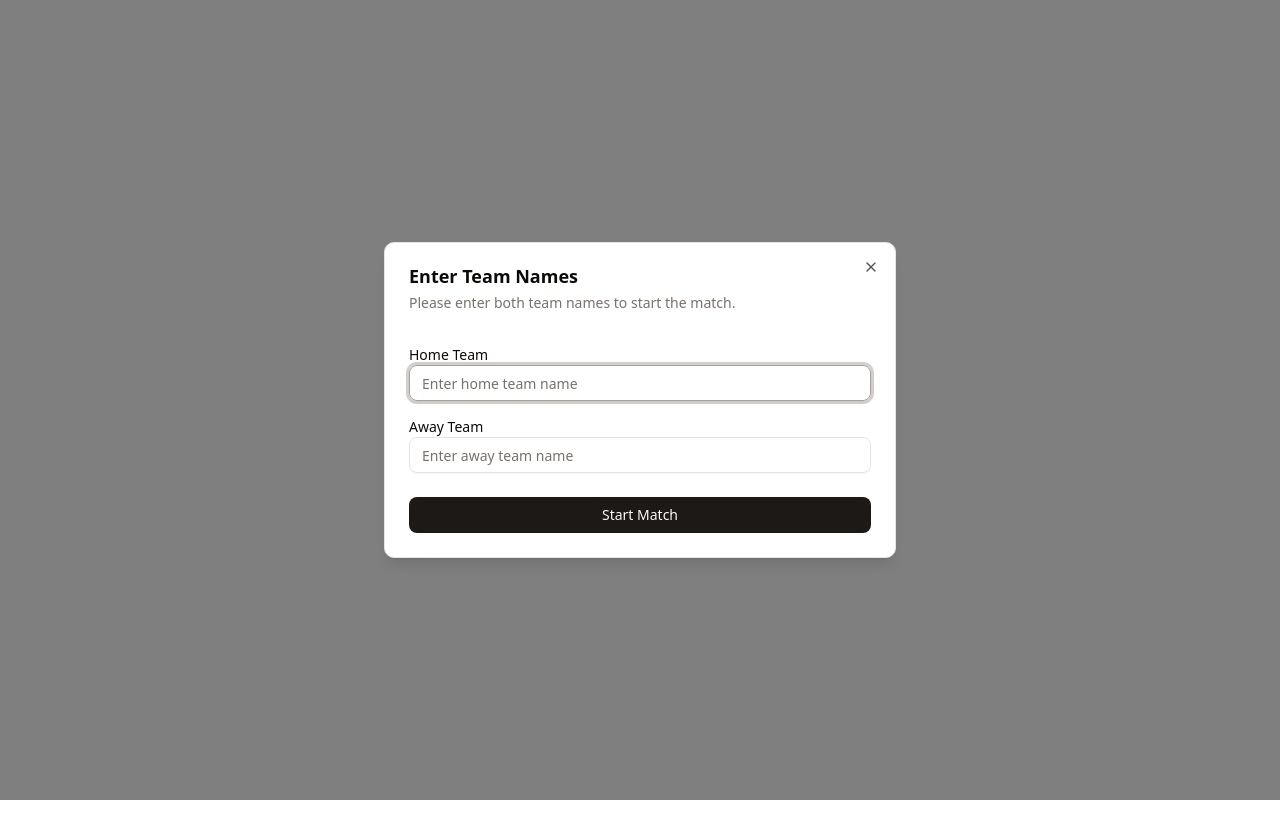
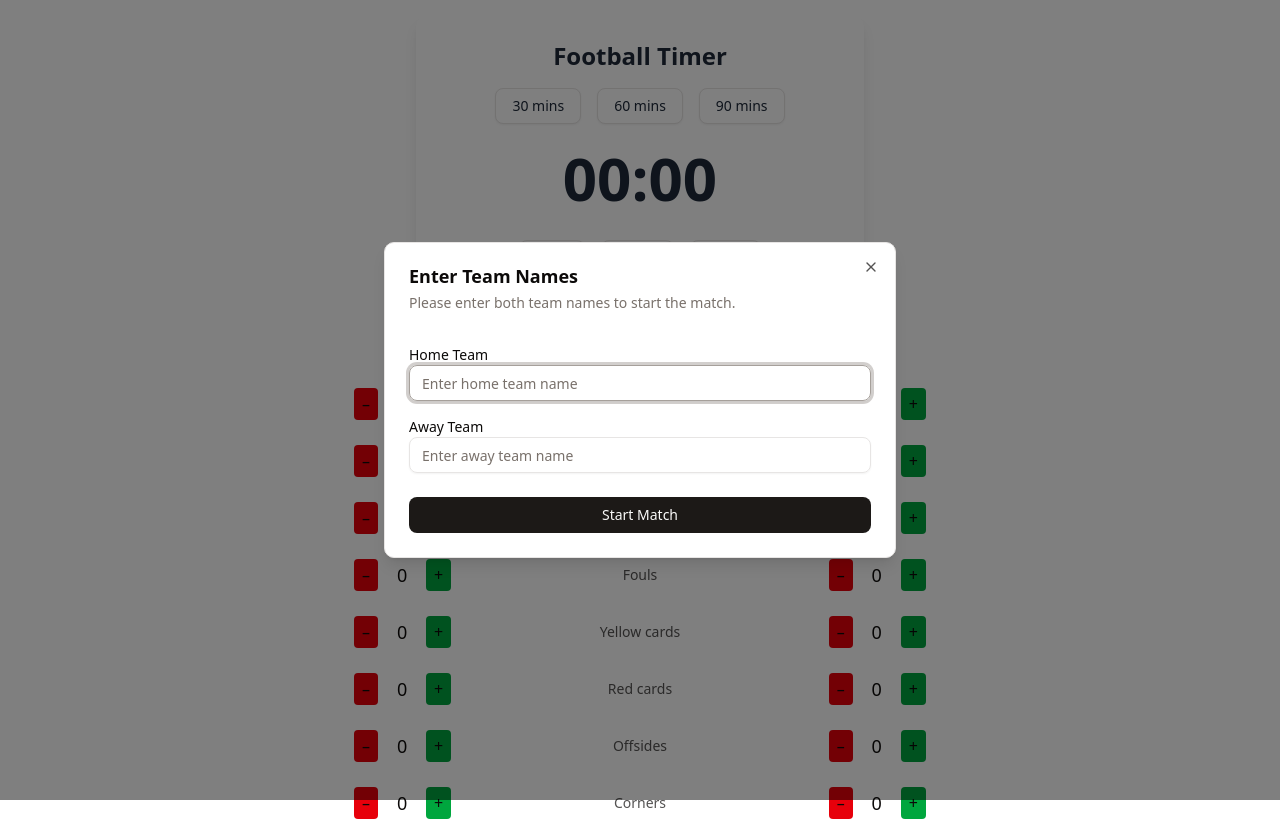
Before and after one commit to cipherWizard31/scoreboard-app, a Next.js app: page / in a window 1280 px wide. Before the commit the page ends 800 px from the top, so only its background shows below. Built offline with nearby package versions, Linux system fonts and the light colour scheme.

Commit message:
Add StatsBoard component and update layout in ScoreboardSetup

```diff
--- a/app/page.tsx
+++ b/app/page.tsx
@@ -1,14 +1,16 @@
 "use client";
 
 import Countdown from "@/components/count-down";
+import StatsBoard from "@/components/stats-board";
 import TeamDisplay from "@/components/team-input-display";
 
 export default function ScoreboardSetup() {
 
   return (
-    <div className="flex flex-col items-center justify-center min-h-screen w-full">
+    <div className="flex flex-col items-center justify-center min-h-screen w-full pt-4">
       <Countdown />
       <TeamDisplay />
+      <StatsBoard />
     </div>
   );
 }
--- a/components/stats-board.tsx
+++ b/components/stats-board.tsx
@@ -76,17 +76,13 @@ export default function StatsBoard() {
   ]
 
   return (
-    <div className="w-full max-w-2xl mx-auto mt-10 text-white">
-      <div className="grid grid-cols-3 font-semibold text-center mb-4 text-xl">
-        <span>{home.name}</span>
-        <span className="opacity-70">TEAM STATS</span>
-        <span>{away.name}</span>
-      </div>
+    <div className="w-full max-w-2xl mx-auto mt-10 text-center">
+      <span className="text-3xl w-full text-center">Stats</span>
 
       {statsList.map(stat => (
         <div
           key={stat.key}
-          className="grid grid-cols-3 items-center py-3 border-b border-white/10"
+          className="grid grid-cols-3 gap-10 items-center py-3 border-b border-white/10"
         >
           {/* Home side */}
           <div className="flex items-center justify-center gap-2">
--- a/components/team-input-display.tsx
+++ b/components/team-input-display.tsx
@@ -99,12 +99,11 @@ const TeamDisplay = () => {
       {submitted && (
         <div className="text-center mt-8">
           <h1 className="text-3xl font-bold mb-2">🏟️ Matchday</h1>
-          <div className="flex items-center justify-center gap-6 text-2xl font-semibold">
-            <span className="">{homeTeam}</span>
-            <span>vs</span>
-            <span className="">{awayTeam}</span>
-          </div>
-          <StatsBoard homeName={homeTeam} awayName={awayTeam} />
+          <div className="grid grid-cols-3 font-semibold text-center mb-4 text-2xl">
+        <span>{homeTeam}</span>
+        <span className="opacity-70">Vs</span>
+        <span>{awayTeam}</span>
+      </div>
         </div>
       )}
     </div>
```
